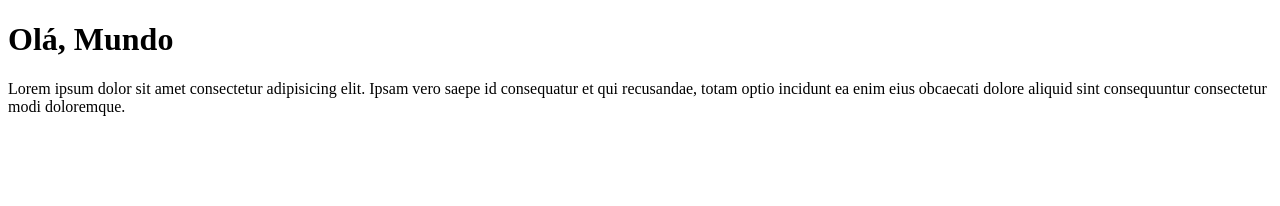
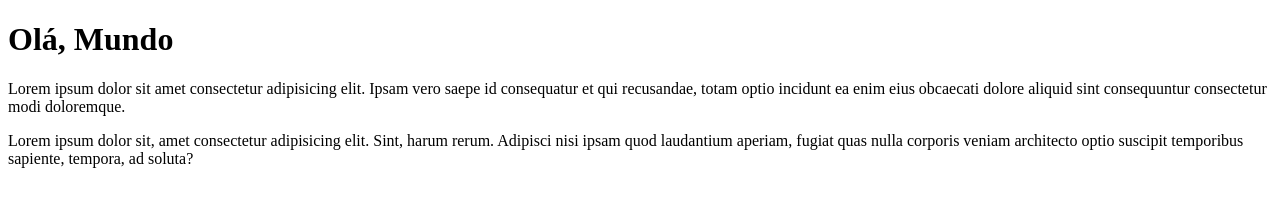
Before and after one commit to Guilherme-R-Souza/Ola-Mundo, a plain HTML site: page SE/index.html in a window 1280 px wide. Drawn offline with Linux system fonts and the light colour scheme.

Commit message:
Outro parágrafo

```diff
--- a/SE/index.html
+++ b/SE/index.html
@@ -8,5 +8,6 @@
 <body>
     <h1>Olá, Mundo</h1>
     <p>Lorem ipsum dolor sit amet consectetur adipisicing elit. Ipsam vero saepe id consequatur et qui recusandae, totam optio incidunt ea enim eius obcaecati dolore aliquid sint consequuntur consectetur modi doloremque.</p>
+    <p>Lorem ipsum dolor sit, amet consectetur adipisicing elit. Sint, harum rerum. Adipisci nisi ipsam quod laudantium aperiam, fugiat quas nulla corporis veniam architecto optio suscipit temporibus sapiente, tempora, ad soluta?</p>
 </body>
 </html>
```
